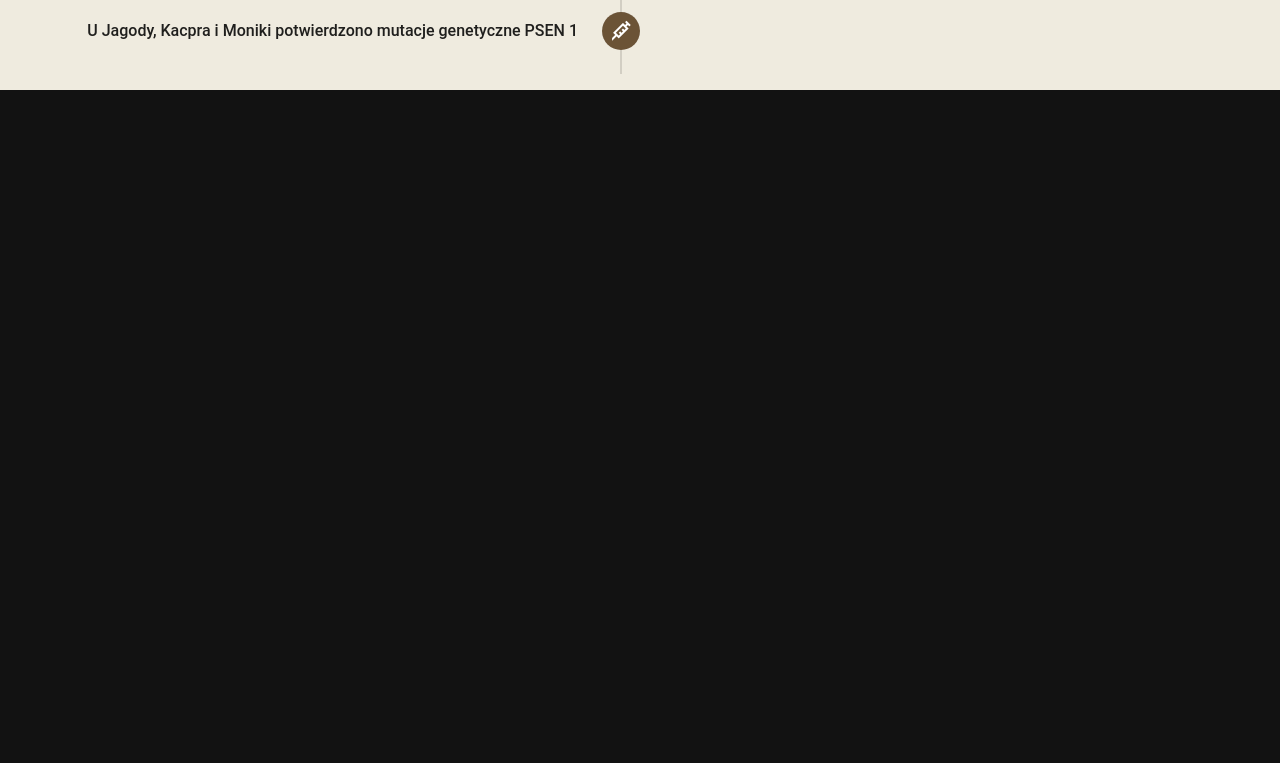
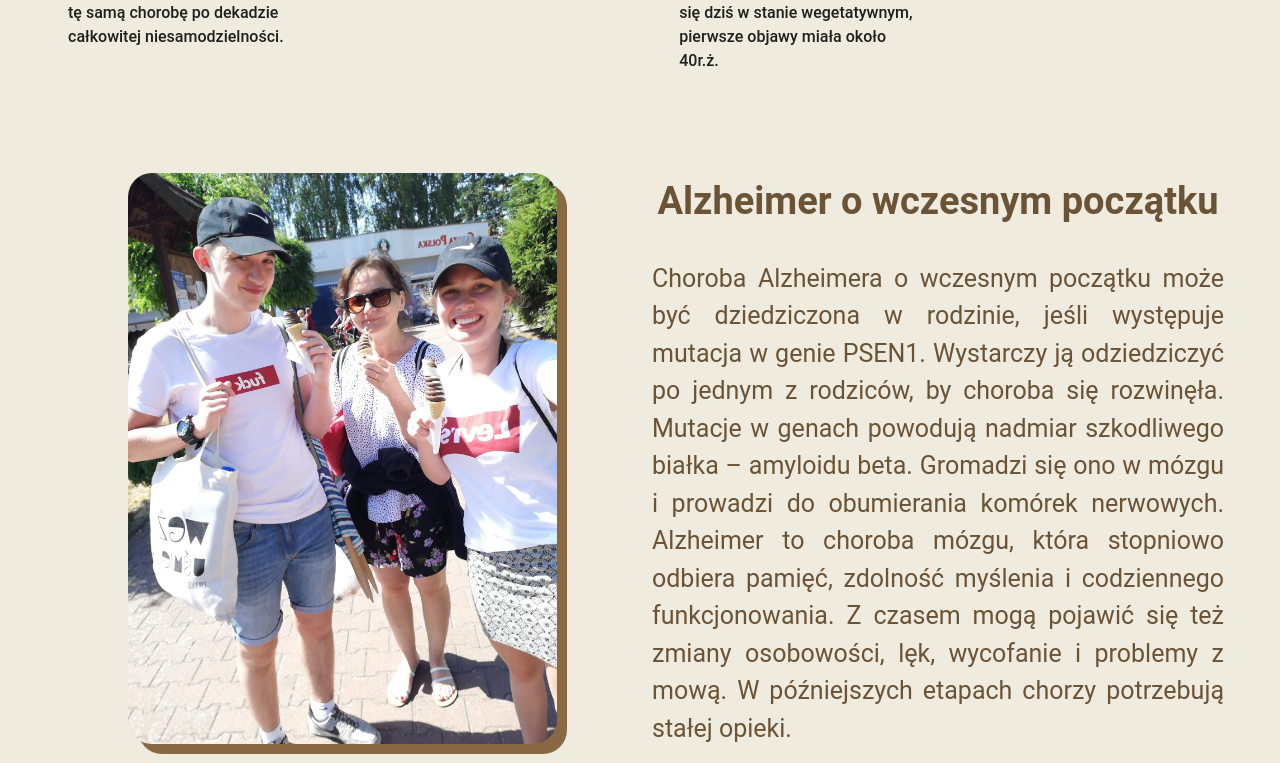
Before and after one commit to PatrykJarzynka/Memory, a Vue app: page / in a window 1280 px wide. Shown: the part 1702-2465 px from the top of the page. Before the commit the page ends 1792 px from the top, so only its background shows below. Built offline with nearby package versions, Linux system fonts and the light colour scheme; a small style sheet from the web is missing; a web font is replaced by a local one.

Commit message:
Implemented new section. Changed family timeline position from vertical to horizontal.

```diff
--- a/src/components.d.ts
+++ b/src/components.d.ts
@@ -13,6 +13,8 @@ declare module 'vue' {
     FamilyTimeline: typeof import('./components/FamilyTimeline.vue')['default']
     Header: typeof import('./components/Header.vue')['default']
     Hero: typeof import('./components/Hero.vue')['default']
+    IllustratedContent: typeof import('./components/IllustratedContent.vue')['default']
+    IlustratedContent: typeof import('./components/IlustratedContent.vue')['default']
     RouterLink: typeof import('vue-router')['RouterLink']
     RouterView: typeof import('vue-router')['RouterView']
   }
--- a/src/components/FamilyTimeline.vue
+++ b/src/components/FamilyTimeline.vue
@@ -43,7 +43,7 @@
 </script>
 
 <template>
-  <v-timeline direction="vertical">
+  <v-timeline direction="horizontal">
     <v-timeline-item
       v-for="event in timelineEvents"
       :key="event.id"
--- /dev/null
+++ b/src/components/IllustratedContent.vue
@@ -0,0 +1,80 @@
+<script setup lang="ts">
+  import { useDisplay } from "vuetify/framework"
+
+  type Side = "ltr" | "rtl"
+
+  interface Props {
+    imagePath: string;
+    side: Side;
+  }
+
+  defineProps<Props>()
+
+  const { smAndDown } = useDisplay()
+</script>
+
+<template>
+  <v-row>
+    <v-col
+      :style="{order: side === 'ltr' || smAndDown ? 0 : 1 }"
+      cols="12"
+      md="6"
+      class="image-column"
+    >
+      <div
+        :class="smAndDown ? 'w-100' : 'w-75'"
+        class="img-wrapper"
+      >
+        <v-img
+          class="image"
+          :src="imagePath"
+          cover
+          :aspect-ratio="smAndDown ? 1 : 'initial'"
+          position="top"
+        />
+      </div>
+    </v-col>
+
+    <v-col class="description-column">
+      <slot name="description-content"/>
+    </v-col>
+  </v-row>
+</template>
+
+<style scoped lang="scss">
+
+.image-column {
+  display: flex;
+  flex-direction: column;
+  align-items: center;
+}
+
+.description-column {
+  display: flex;
+  flex-direction: column;
+  row-gap: 30px;
+  justify-content: center;
+}
+
+.image {
+  border-radius: 24px;
+}
+
+.img-wrapper {
+  position: relative;
+  display: inline-block;
+}
+
+.img-wrapper::before {
+  content: '';
+  position: absolute;
+  top: 10px;
+  left: 10px;
+  width: 100%;
+  height: 100%;
+  background-color: rgb(var(--v-theme-primaryLight));
+  border-radius: 24px;
+  z-index: 0;
+}
+
+</style>
--- a/src/pages/index.vue
+++ b/src/pages/index.vue
@@ -2,17 +2,34 @@
   <v-container class="main-container">
     <Hero/>
 
-    <div class="d-flex flex-column align-center">
-      <h2 class="section-title">HISTORIA CHOROBY W NASZEJ RODZINIE</h2>
+    <div class="d-flex flex-column align-center ga-3">
+      <h2 class="section-title">Historia choroby w naszej rodzinie</h2>
+      <h3 class="section-sub_title">Choroba Alzheimera o wczesnym początku od lat niszczy naszą rodzinę:</h3>
 
-      <div class="d-flex flex-column align-center ga-10">
+      <div class="d-flex flex-column align-center ga-13">
         <FamilyMembers/>
-
-        <h3 class="section-sub_title">Choroba Alzheimera o wczesnym początku od lat niszczy naszą rodzinę:</h3>
 
         <FamilyTimeline/>
       </div>
     </div>
+
+    <IllustratedContent
+      image-path="/images/Alzheimer-desc-image.jfif"
+      side="ltr"
+    >
+      <template #description-content>
+        <h2 class="description-section-title">Alzheimer o wczesnym początku</h2>
+
+        <p class="description-text">Choroba Alzheimera o wczesnym początku może być dziedziczona w rodzinie, jeśli występuje
+          mutacja w genie PSEN1. Wystarczy ją odziedziczyć po jednym z rodziców, by choroba się rozwinęła.
+          Mutacje w genach powodują nadmiar szkodliwego białka – amyloidu beta.
+          Gromadzi się ono w mózgu i prowadzi do obumierania komórek nerwowych.
+          Alzheimer to choroba mózgu, która stopniowo odbiera pamięć, zdolność myślenia i codziennego
+          funkcjonowania. Z czasem mogą pojawić się też zmiany osobowości, lęk, wycofanie i problemy z
+          mową. W późniejszych etapach chorzy potrzebują stałej opieki.</p>
+      </template>
+    </IllustratedContent>
+
   </v-container>
 
 </template>
@@ -20,28 +37,67 @@
 <script lang="ts" setup>
 
   import FamilyTimeline from "@/components/FamilyTimeline.vue"
+  import IllustratedContent from "@/components/IllustratedContent.vue"
 </script>
 
 <style lang="scss" scoped>
 .main-container {
   display: flex;
   flex-direction: column;
-  row-gap: 150px;
+  row-gap: 100px;
 
   @media only screen and (width > 1280px) {
     max-width: 1500px;
+  }
+
+  @media only screen and (width < 960px) {
+    padding-inline: 50px;
+  }
+
+  @media only screen and (width < 600px) {
+    padding-inline: 10px;
   }
 }
 
 .section-title {
   color: rgb(var(--v-theme-primary));
-  font-size: 40px;
+  font-size: 38px;
   text-align: center;
+
+}
+
+.description-section-title {
+  @extend .section-title;
+
+  @media only screen and (width < 1280px) {
+    font-size: 26px;
+  }
+
+  @media only screen and (width < 960px) {
+    font-size: 23px;
+  }
 }
 
 .section-sub_title {
   color: rgb(var(--v-theme-primary));
   font-size: 25px;
   text-align: center;
+  margin-block: 40px;
 }
+
+.description-text {
+  color: rgb(var(--v-theme-primary));
+  font-size: 25px;
+  text-align: center;
+
+  @media only screen and (width < 1280px) {
+    font-size: 15px;
+  }
+
+  @media only screen and (width > 960px) {
+    text-align: justify;
+  }
+
+}
+
 </style>
--- a/src/plugins/vuetify.ts
+++ b/src/plugins/vuetify.ts
@@ -17,6 +17,7 @@ const lightTheme: ThemeDefinition = {
   colors: {
     background: '#efebdf',
     primary: '#6b5336',
+    primaryLight: '#886944',
     accent: '#fff',
 
   },
```
Also changed, not shown: public/images/Alzheimer-desc-image.jfif (added).
